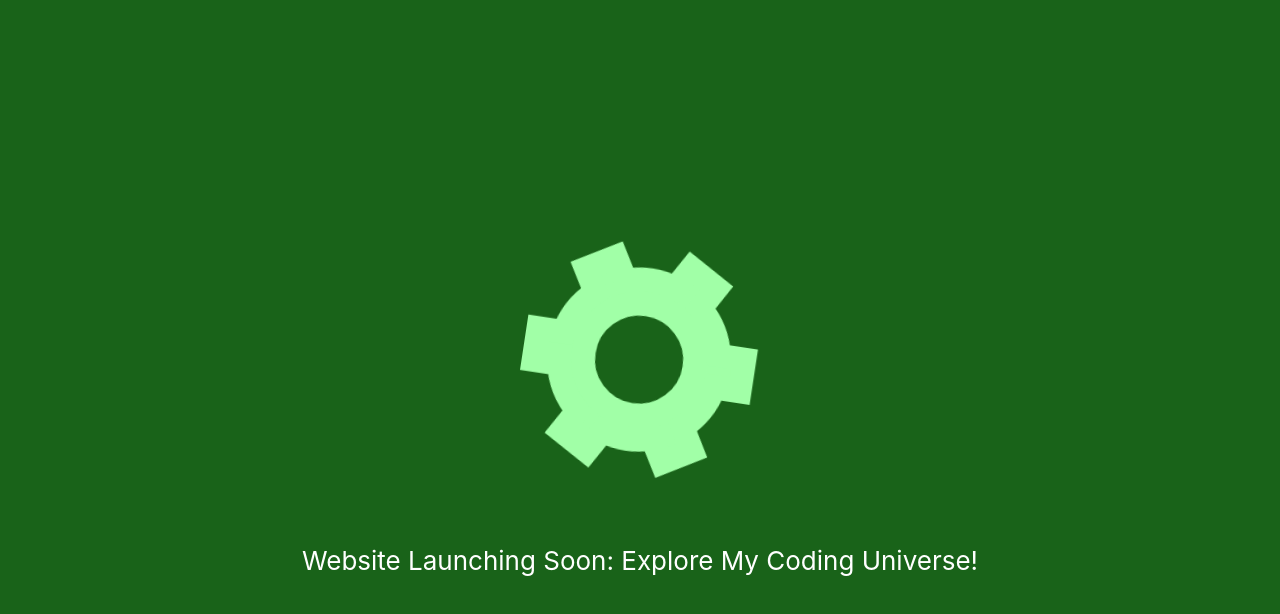
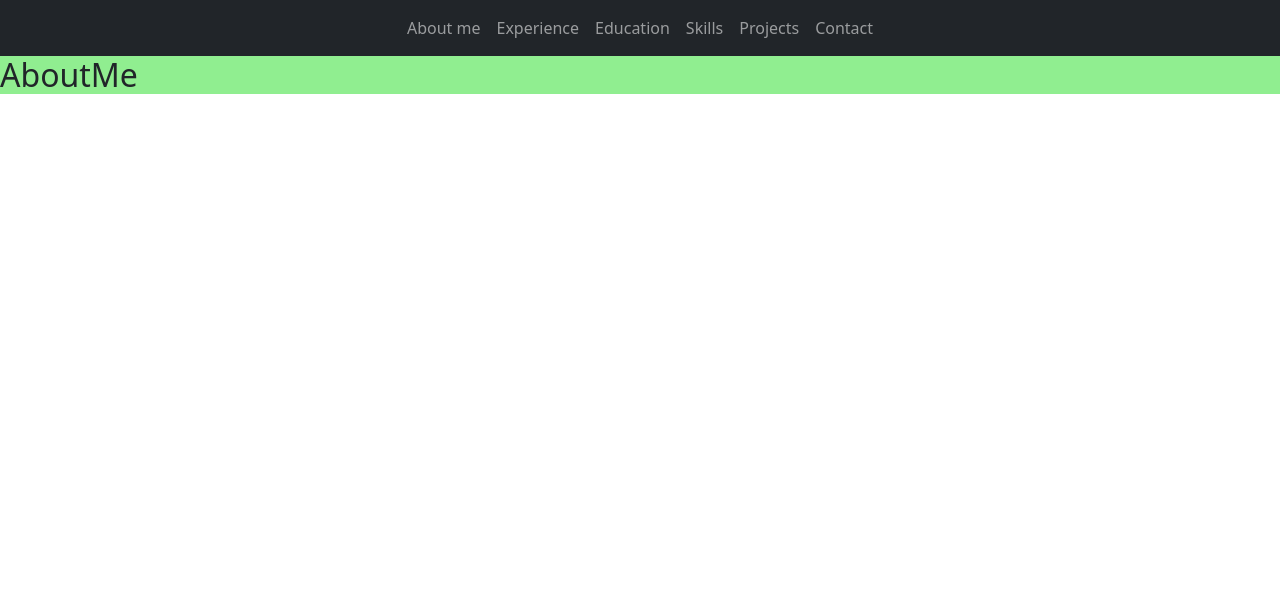
Before and after one commit to Elhacen18/PersonalProfile, a React (Create React App) app: page /AboutMe in a window 1280 px wide. Shown: the top 614 px of the page. Built offline with nearby package versions, Linux system fonts and the light colour scheme.

Commit message:
Added nav bar

```diff
--- a/package.json
+++ b/package.json
@@ -6,9 +6,12 @@
     "@testing-library/jest-dom": "^5.17.0",
     "@testing-library/react": "^13.4.0",
     "@testing-library/user-event": "^13.5.0",
+    "bootstrap": "^5.3.3",
     "react": "^18.2.0",
+    "react-bootstrap": "^2.10.1",
     "react-dom": "^18.2.0",
-    "react-scripts": "5.0.1",
+    "react-router-dom": "^6.22.3",
+    "react-scripts": "^5.0.1",
     "web-vitals": "^2.1.4"
   },
   "scripts": {
--- a/src/App.css
+++ b/src/App.css
@@ -28,6 +28,7 @@
   color: #61dafb;
 }
 
+
 @keyframes App-logo-spin {
   from {
     transform: rotate(0deg);
--- a/src/App.js
+++ b/src/App.js
@@ -1,23 +1,30 @@
-import logo from './logo.svg';
-import './App.css';
+import React from 'react';
+import { BrowserRouter, Route, Routes } from 'react-router-dom';
+import NavMenu from './Components/NavMenu';
+import AboutMe from './Components/AboutMe';
+import Skills from './Components/Skills';
+import Contact from './Components/Contact';
+import Education from './Components/Education';
+import Projects from './Components/Projects';
+import Experience from './Components/Experience';
 
 function App() {
   return (
-    <div className="App">
-      <header className="App-header">
-        <img src={logo} className="App-logo" alt="logo" />
-        <p>
-         Website Launching Soon: Explore My Coding Universe!
-        </p>
-        <a
-          className="App-link"
-          href="https://reactjs.org"
-          target="_blank"
-          rel="noopener noreferrer"
-        >
-        </a>
-      </header>
-    </div>
+    <BrowserRouter>
+      <div className="App">
+        <NavMenu />
+
+        <Routes>
+          <Route exact path="/" element={<AboutMe />} />
+          <Route path="/AboutMe" element={<AboutMe />} />
+          <Route path="/Experience" element={<Experience />} />
+          <Route path="/Education" element={<Education />} />
+          <Route path="/Contact" element={<Contact />} />
+          <Route path="/Skills" element={<Skills />} />
+          <Route path="/Projects" element={<Projects />} />
+        </Routes>
+      </div>
+    </BrowserRouter>
   );
 }
 
--- /dev/null
+++ b/src/Components/AboutMe.js
@@ -0,0 +1,15 @@
+import React, { Component } from 'react';
+import 'bootstrap/dist/css/bootstrap.css';
+
+
+class AboutMe extends Component {
+  render() {
+    return (
+    <>
+      <h2>AboutMe</h2>
+      </>
+    );
+  }
+}
+
+export default AboutMe;
--- /dev/null
+++ b/src/Components/Contact.js
@@ -0,0 +1,15 @@
+import React, { Component } from 'react';
+import 'bootstrap/dist/css/bootstrap.css';
+
+
+class Contact extends Component {
+  render() {
+    return (
+    <>
+      <h2>contact</h2>
+      </>
+    );
+  }
+}
+
+export default Contact;
--- /dev/null
+++ b/src/Components/Education.js
@@ -0,0 +1,15 @@
+import React, { Component } from 'react';
+import 'bootstrap/dist/css/bootstrap.css';
+
+
+class Education extends Component {
+  render() {
+    return (
+    <>
+      <h2>Education</h2>
+      </>
+    );
+  }
+}
+
+export default Education;
--- /dev/null
+++ b/src/Components/Experience.js
@@ -0,0 +1,15 @@
+import React, { Component } from 'react';
+import 'bootstrap/dist/css/bootstrap.css';
+
+
+class Experience extends Component {
+  render() {
+    return (
+    <>
+      <h2>Experience</h2>
+      </>
+    );
+  }
+}
+
+export default Experience;
--- /dev/null
+++ b/src/Components/NavMenu.js
@@ -0,0 +1,29 @@
+import React, { Component } from 'react';
+import Container from 'react-bootstrap/Container';
+import Nav from 'react-bootstrap/Nav';
+import Navbar from 'react-bootstrap/Navbar';
+import { Link } from 'react-router-dom'; // Import Link from react-router-dom
+import 'bootstrap/dist/css/bootstrap.css';
+
+class NavMenu extends Component {
+  render() {
+    return (
+    <>
+        <Navbar bg="dark" data-bs-theme="dark" expand="lg">
+        <Container className="justify-content-center">
+          <Nav >
+            <Link to="/AboutMe" className="nav-link" activeClassName="active">About me</Link>
+            <Link to="/Experience" className="nav-link">Experience</Link>
+            <Link to="/Education" className="nav-link">Education</Link>
+            <Link to="/Skills" className="nav-link">Skills</Link>
+            <Link to="/Projects" className="nav-link">Projects</Link>
+            <Link to="/Contact" className="nav-link">Contact</Link>
+          </Nav>
+        </Container>
+      </Navbar>
+      </>
+    );
+  }
+}
+
+export default NavMenu;
--- /dev/null
+++ b/src/Components/Projects.js
@@ -0,0 +1,15 @@
+import React, { Component } from 'react';
+import 'bootstrap/dist/css/bootstrap.css';
+
+
+class Projects extends Component {
+  render() {
+    return (
+    <>
+      <h2>Projects</h2>
+      </>
+    );
+  }
+}
+
+export default Projects;
--- /dev/null
+++ b/src/Components/Skills.js
@@ -0,0 +1,15 @@
+import React, { Component } from 'react';
+import 'bootstrap/dist/css/bootstrap.css';
+
+
+class Skills extends Component {
+  render() {
+    return (
+    <>
+      <h2>Skills</h2>
+      </>
+    );
+  }
+}
+
+export default Skills;
```
Also changed, not shown: 1 other file (tests, documents, lock files or other folders).
